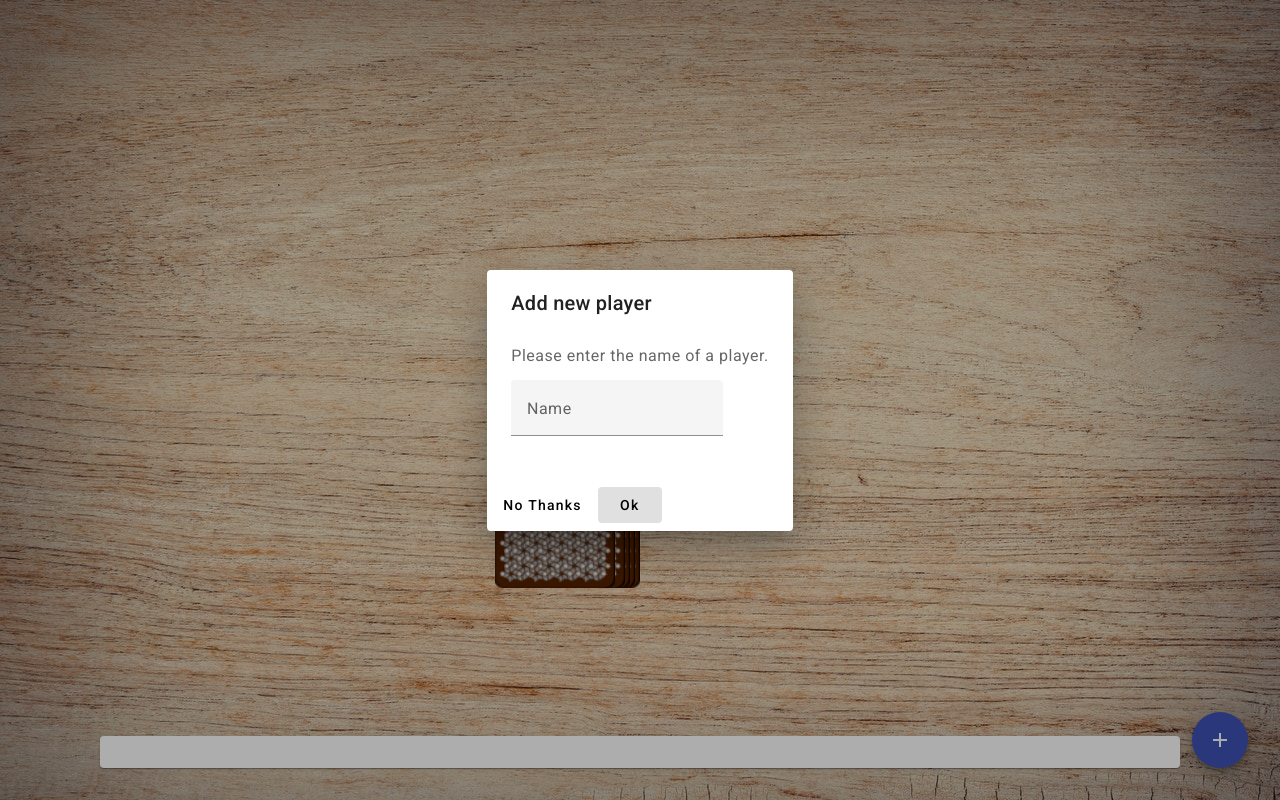
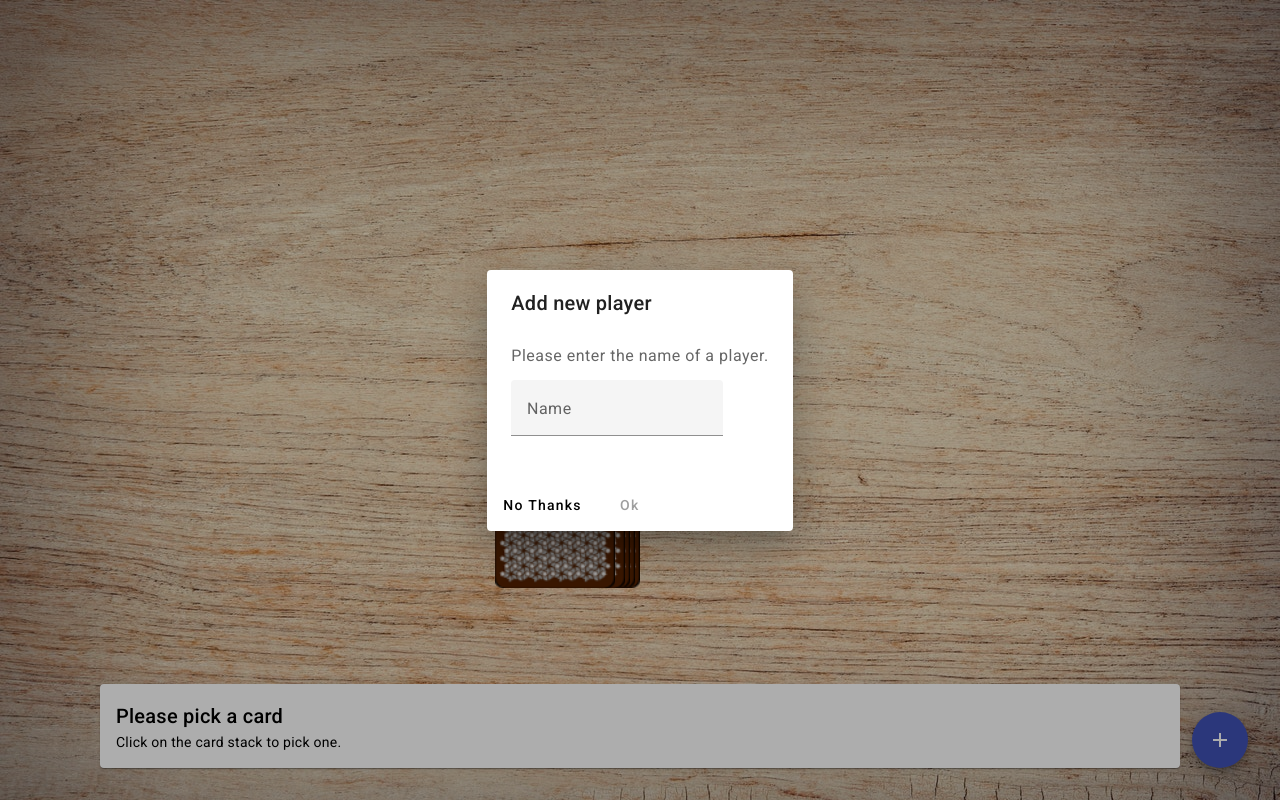
Before and after one commit to Kateranlah/ringoffire, an Angular app: page /game in a window 1280 px wide. Both pictures are taken after a click on the button "add". Built offline with nearby package versions, Linux system fonts and the light colour scheme.

Commit message:
bug fixes

```diff
--- a/src/app/dialog-add-player/dialog-add-player.component.html
+++ b/src/app/dialog-add-player/dialog-add-player.component.html
@@ -8,5 +8,5 @@
 </div>
 <div mat-dialog-actions>
   <button mat-button (click)="onNoClick()">No Thanks</button>
-  <button mat-button [mat-dialog-close]="name" cdkFocusInitial>Ok</button>
+  <button mat-button [disabled]="name.length == 0" [mat-dialog-close]="name" cdkFocusInitial>Ok</button>
 </div>
--- a/src/app/dialog-add-player/dialog-add-player.component.ts
+++ b/src/app/dialog-add-player/dialog-add-player.component.ts
@@ -1,4 +1,5 @@
 import { Component } from '@angular/core'
+import { MatDialogRef } from '@angular/material/dialog'
 
 @Component({
   selector: 'app-dialog-add-player',
@@ -8,5 +9,9 @@
 export class DialogAddPlayerComponent {
   name: string = ''
 
-  onNoClick() {}
+  constructor(private dialogRef: MatDialogRef<DialogAddPlayerComponent>) {}
+
+  onNoClick() {
+    this.dialogRef.close()
+  }
 }
--- a/src/app/game-info/game-info.component.html
+++ b/src/app/game-info/game-info.component.html
@@ -1,5 +1,5 @@
 <mat-card>
 
-    <mat-card-content>     <mat-card-title>  {{ title }}</mat-card-title>
-        {{ description }}</mat-card-content>
+    <mat-card-content>     <mat-card-title>  {{ card ? title : 'Please pick a card'}}</mat-card-title>
+        {{ card ? description : 'Click on the card stack to pick one.' }}</mat-card-content>
   </mat-card>
--- a/src/app/game/game.component.ts
+++ b/src/app/game/game.component.ts
@@ -39,8 +39,9 @@
     const dialogRef = this.dialog.open(DialogAddPlayerComponent)
 
     dialogRef.afterClosed().subscribe((name: string) => {
-      console.log('The dialog was closed', name)
-      this.game.players.push(name)
+      if (name && name.length > 0) {
+        this.game.players.push(name)
+      }
     })
   }
 }
--- a/src/models/game.ts
+++ b/src/models/game.ts
@@ -4,21 +4,18 @@
   public playedCards: string[] = []
   public currenPlayer: number = 0
 
-  constructor(){
+  constructor() {
     for (let i = 1; i < 14; i++) {
-        this.stack.push('ace_' + i)
-        this.stack.push('hearts_' + i)
-        this.stack.push('clubs_' + i)
-        this.stack.push('diamonds_' + i)
+      this.stack.push('ace_' + i)
+      this.stack.push('hearts_' + i)
+      this.stack.push('clubs_' + i)
+      this.stack.push('diamonds_' + i)
     }
 
-    shuffle(this.stack);
+    shuffle(this.stack)
   }
 }
 
-
 function shuffle(stack) {
-  stack.sort(() => Math.random() - 0.5);
-  console.log(stack);
-
+  stack.sort(() => Math.random() - 0.5)
 }
```
